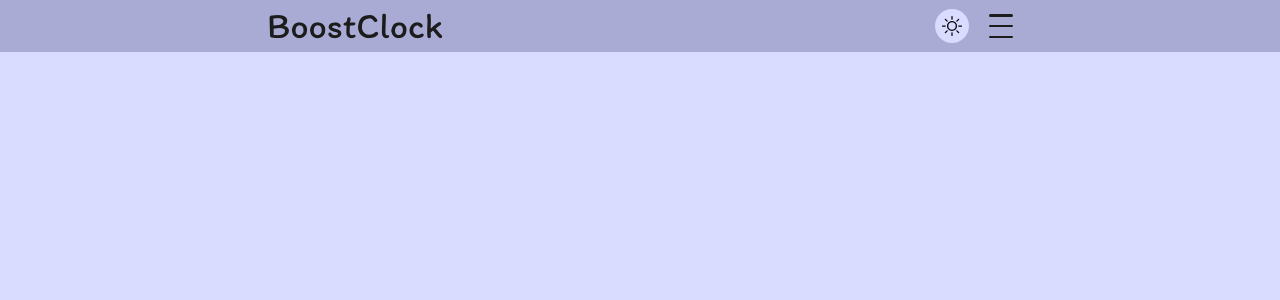
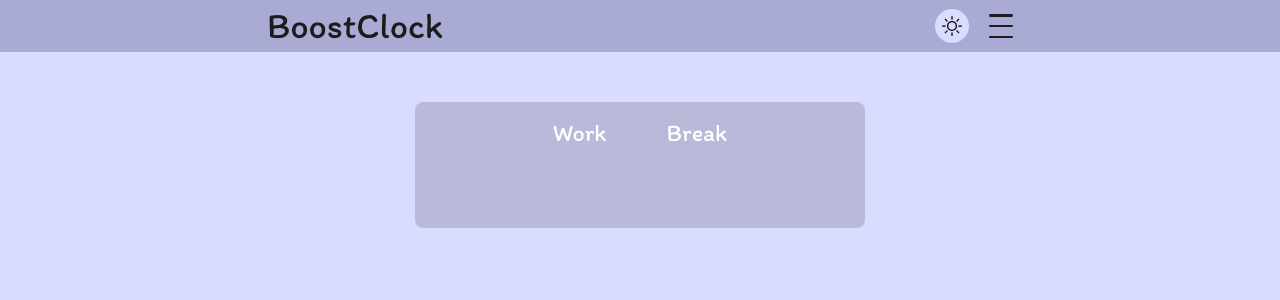
Before and after one commit to flionx/boost-clock, a Next.js app: page / in a window 1280 px wide. Shown: the top 300 px of the page. Built offline with nearby package versions, Linux system fonts and the light colour scheme.

Commit message:
feat: add timer top section

```diff
--- a/src/app/page.tsx
+++ b/src/app/page.tsx
@@ -1,11 +1,12 @@
-import Header from "@/widgets/header/ui/Header";
+import Header from "@/widgets/header";
+import Timer from "@/widgets/timer";
 
 export default function Home() {
   return (
     <>
       <Header />
-      <main>
-
+      <main className="w-[clamp(22rem,58.3vw,70rem)] mx-auto">
+        <Timer />
       </main>
     </>
   );
--- /dev/null
+++ b/src/widgets/header/index.ts
@@ -0,0 +1,2 @@
+import Header from "./ui/Header";
+export default Header;
--- /dev/null
+++ b/src/widgets/timer/index.ts
@@ -0,0 +1,2 @@
+import Timer from "./ui/Timer";
+export default Timer;
--- /dev/null
+++ b/src/widgets/timer/ui/Timer.tsx
@@ -0,0 +1,11 @@
+import TimerPlayer from './TimerPlayer'
+
+const Timer = () => {
+  return (
+    <section className="pt-12.5">
+        <TimerPlayer />
+    </section>
+  )
+}
+
+export default Timer
--- /dev/null
+++ b/src/widgets/timer/ui/TimerPlayer.tsx
@@ -0,0 +1,13 @@
+const TimerPlayer = () => {
+  return (
+    <div className="mx-auto bg-accent pt-2.5 px-27.5 pb-10 max-w-112.5 rounded-lg">
+      <div className="flex items-center justify-center gap-5 mb-8.5">
+        <button className="text-2xl text-white py-1.25 px-2.5 hover:bg-[rgba(0,0,0,0.05)] rounded-sm transition-colors duration-200">Work</button>
+        <span className="bg-white h-8.5 w-[3.2]" />
+        <button className="text-2xl text-white py-1.25 px-2.5 hover:bg-[rgba(0,0,0,0.05)] rounded-sm transition-colors duration-200">Break</button>
+      </div>
+    </div>
+  )
+}
+
+export default TimerPlayer
```
